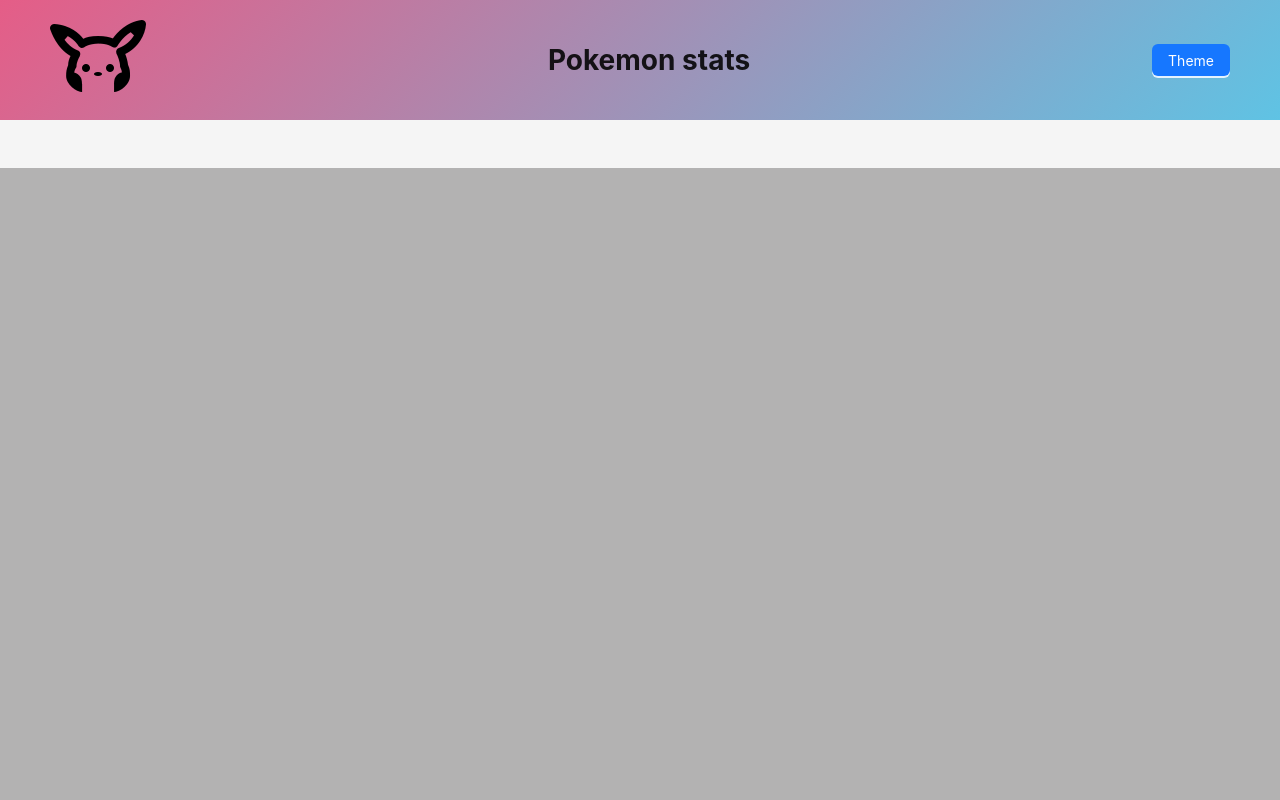
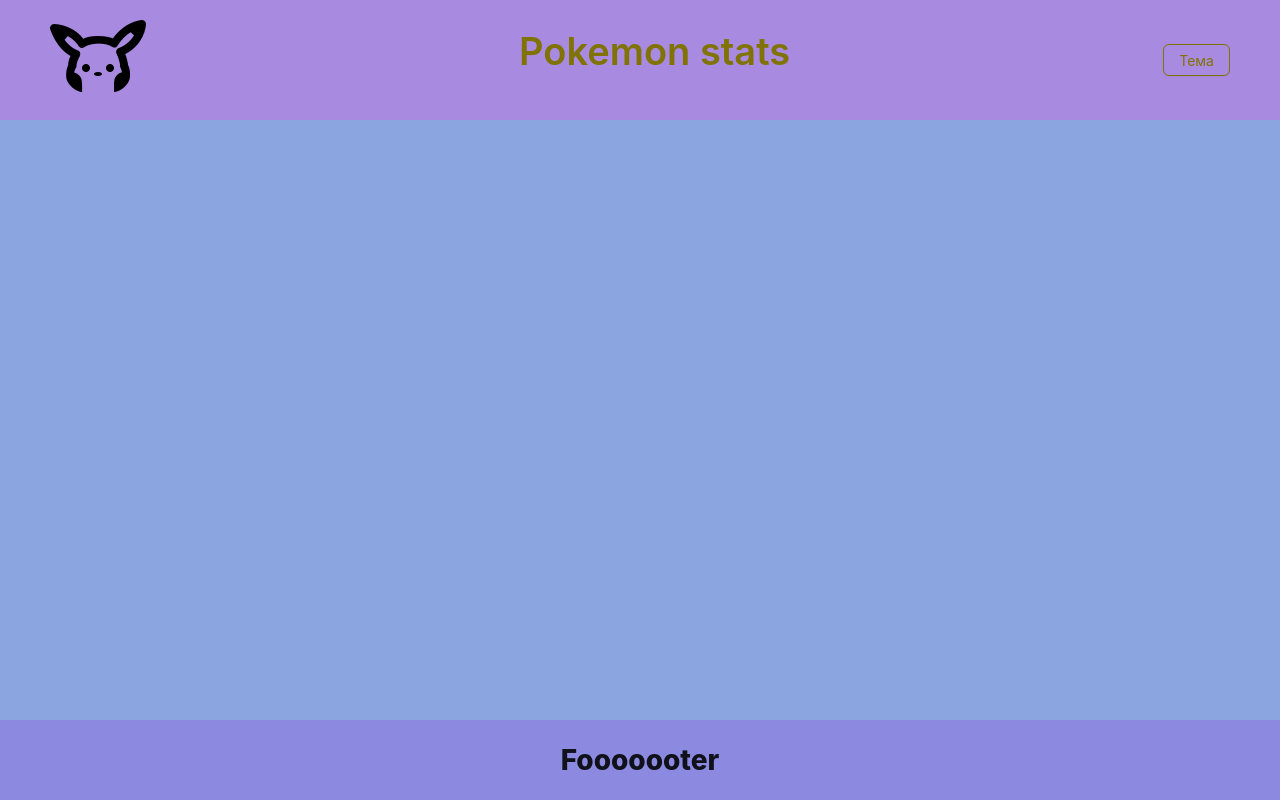
Before and after one commit to RoJy87/PokemonApi, a React (Create React App) app: page /details/1 in a window 1280 px wide. Built offline with nearby package versions, Linux system fonts and the light colour scheme; no server answers.

Commit message:
add theme switch

```diff
--- a/src/component/App/App.jsx
+++ b/src/component/App/App.jsx
@@ -5,70 +5,106 @@ import useTheme from '../../hooks/useTheme'
 import logo from '../../image/logo.png'
 import { Link } from 'react-router-dom'
 import { App, Button, ConfigProvider, Image, Layout } from 'antd'
-const { Header, Content, Footer } = Layout
-
-const theme = {
-  dark: {
-    color: '#FFF',
-    backgroundHeader: 'linear-gradient(135deg, #e55d87 0%, #5fc3e4 100%)',
-    backgroundFooter: 'linear-gradient(135deg, #5fc3e4 0%, #e55d87 100%)',
-    backgroundButton: '#e55d87',
-    background: '#55545f',
-  },
-  light: {
-    color: '#000',
-    backgroundHeader: 'linear-gradient(135deg, #5fc3e4 0%, #e55d87 100%)',
-    backgroundFooter: 'linear-gradient(135deg, #e55d87 0%, #5fc3e4 100%)',
-    backgroundButton: '#5fc3e4',
-    background: '#ccc',
-  },
-}
+import Title from 'antd/es/typography/Title'
+import { Content, Footer, Header } from 'antd/es/layout/layout'
 
 const HeaderStyle = {
-  background: 'linear-gradient(135deg, #e55d87 0%, #5fc3e4 100%)',
   display: 'flex',
   alignItems: 'center',
   justifyContent: ' space-between',
   height: 120,
 }
 
-const MyPage = () => {
-  const [toggleTheme] = useTheme(theme)
+const FooterStyle = {
+  display: 'flex',
+  alignItems: 'center',
+  justifyContent: 'center',
+  fontSize: 28,
+  fontWeight: 800,
+  height: 80,
+}
 
+const MyPage = ({ toggleTheme }) => {
   return (
-    <Layout>
+    <Layout style={{ minHeight: '100vh' }}>
       <Header style={HeaderStyle}>
         <Link to={'/'}>
           <Image preview={false} src={logo} alt='logo' />
         </Link>
-        <h1>Pokemon stats</h1>
-        <Button type='primary' onClick={toggleTheme}>
-          Theme
-        </Button>
+        <Title>Pokemon stats</Title>
+        <Button onClick={toggleTheme}>Тема</Button>
       </Header>
-      <Content>
+      <Content
+        style={{
+          padding: 24,
+          flexGrow: 1,
+        }}>
         <Routes>
           <Route path='/' element={<Main />} />
           <Route path='/details/:nameid' element={<Details />} />
           <Route path='*' element={<p>Not Found</p>} />
         </Routes>
       </Content>
-      <Footer />
+      <Footer style={FooterStyle}>Fooooooter</Footer>
     </Layout>
   )
 }
 
-const MyApp = () => (
-  <ConfigProvider
-    theme={{
+const MyApp = () => {
+  const themes = {
+    dark: {
       token: {
-        colorBgContainer: '#dadfdf',
+        colorBgLayout: '#093258',
+        colorTextHeading: '#ca44d6',
       },
-    }}>
-    <App>
-      <MyPage />
-    </App>
-  </ConfigProvider>
-)
+      components: {
+        Layout: {
+          headerBg: '#2d4155',
+          footerBg: '#2d4155',
+        },
+        Card: {
+          headerBg: '#2d4155',
+        },
+        Button: {
+          defaultBg: '#2d4155',
+          defaultBorderColor: '#807303',
+          defaultColor: '#ca44d6',
+        },
+      },
+    },
+    light: {
+      token: {
+        colorBgLayout: '#8BA5E0',
+        colorTextHeading: '#807303',
+      },
+      components: {
+        Layout: {
+          headerBg: '#A88BE0',
+          footerBg: '#8B8AE0',
+          footerColor: '#807303',
+        },
+        Card: {
+          headerBg: '#A88BE0',
+        },
+        Button: {
+          defaultBg: '#A88BE0',
+          defaultBorderColor: '#807303',
+          defaultColor: '#807303',
+        },
+      },
+    },
+  }
+
+  const [Theme, toggleTheme] = useTheme(themes)
+  console.log(Theme)
+
+  return (
+    <ConfigProvider theme={Theme}>
+      <App>
+        <MyPage toggleTheme={toggleTheme} />
+      </App>
+    </ConfigProvider>
+  )
+}
 
 export default MyApp
--- a/src/component/CardList/CardList.jsx
+++ b/src/component/CardList/CardList.jsx
@@ -16,10 +16,10 @@ const CardList = memo(function CardList({ pokemons, isLoading }) {
         xl: 6,
         xxl: 8,
       }}
-      pagination={{
-        position: 'bottom',
-        align: 'center',
-      }}
+      // pagination={{
+      //   position: 'bottom',
+      //   align: 'center',
+      // }}
       loading={isLoading}
       dataSource={pokemons}
       renderItem={(pokemon) => (
--- a/src/component/Main/Main.jsx
+++ b/src/component/Main/Main.jsx
@@ -1,10 +1,9 @@
 import React, { useCallback, useEffect, useState } from 'react'
 import CardList from '../../component/CardList/CardList'
 import NavComponent from '../../component/NavComponent/NavComponent'
-import PaginationButton from '../../component/PaginationButton/PaginationButton'
 import { getAllCards, getCard } from '../../api/cardsApi'
 import usePagination from '../../hooks/usePagination'
-import { Space } from 'antd'
+import { Button, Space } from 'antd'
 
 const Main = () => {
   console.log('main', 'rerender')
@@ -64,8 +63,16 @@ const Main = () => {
         <CardList offset={pageNumber * limitOnPage} limit={limitOnPage} pokemons={searchPoke} isLoading={isLoading} />
       )}
       <Space align='center' size='large' style={{ width: '100%', justifyContent: 'center', margin: '20px 0 0 0' }}>
-        {pageNumber > 1 && <PaginationButton name='Назад' onClick={prevPage} />}
-        {pageNumber < totalPages && <PaginationButton $bgColor='#760f96' name='Вперед' onClick={nextPage} />}
+        {pageNumber > 1 && (
+          <Button onClick={prevPage} shape='round' size='large' loading={isLoading}>
+            Назад
+          </Button>
+        )}
+        {pageNumber < totalPages && (
+          <Button onClick={nextPage} shape='round' size='large' loading={isLoading}>
+            Вперед
+          </Button>
+        )}
       </Space>
     </>
   )
--- a/src/component/PaginationButton/PaginationButton.jsx
+++ /dev/null
@@ -1,10 +0,0 @@
-import React from 'react'
-import { Button } from 'antd'
-
-export default function PaginationButton({ onClick, name }) {
-  return (
-    <Button type='primary' shape='round' size='large' onClick={onClick}>
-      {name}
-    </Button>
-  )
-}
```
